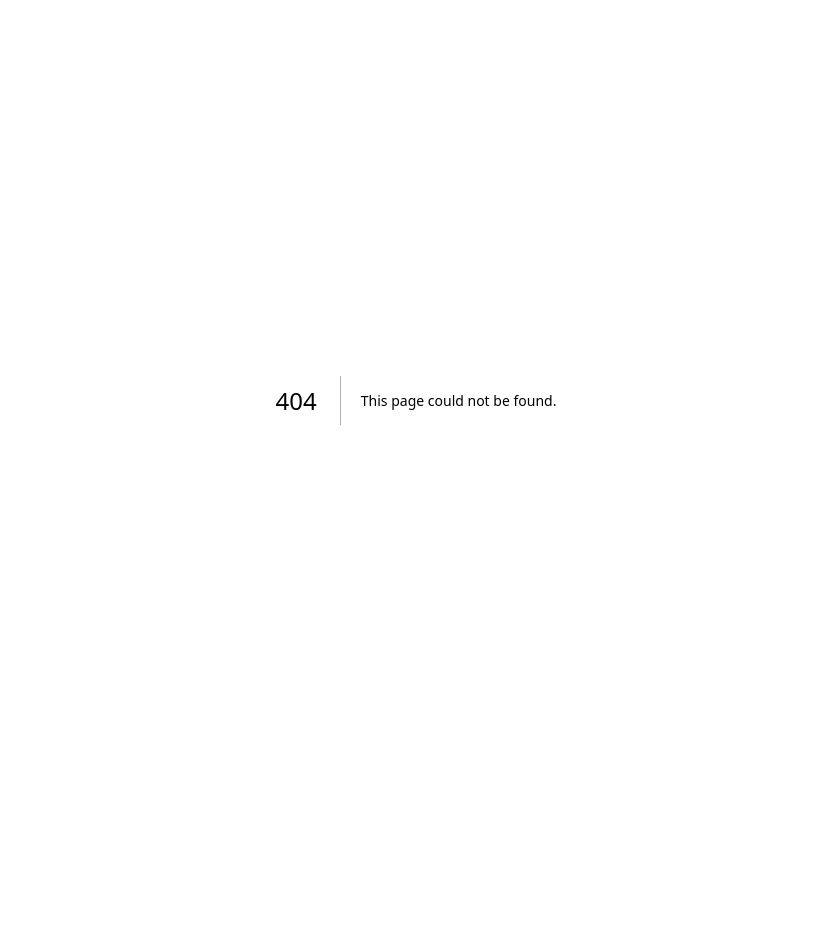
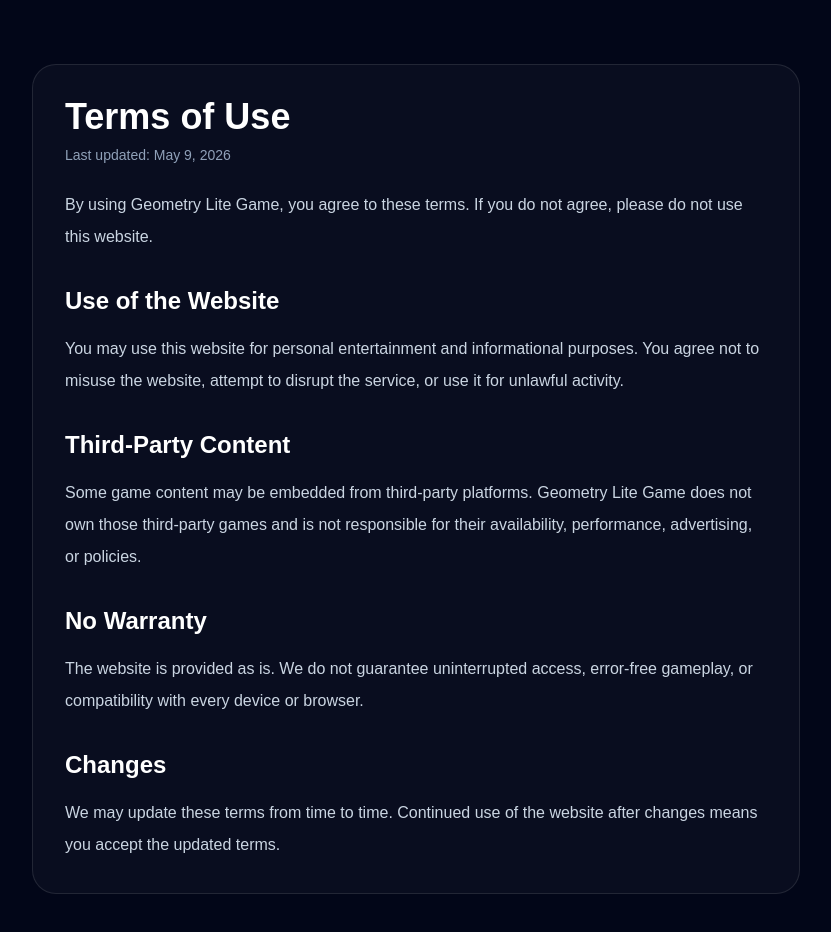
Before and after one commit to security00/geometry-lite-game, a Next.js app: page /terms-of-use in a window 1280 px wide. Before the commit this address had no page. Shown: the top 932 px of the page, without its empty margins (224-1055 px from the left). Before the commit the page ends 800 px from the top, so only its background shows below. Built offline with nearby package versions, Linux system fonts and the light colour scheme.

Commit message:
feat: add legal and about pages

```diff
--- /dev/null
+++ b/app/about/page.tsx
@@ -0,0 +1,24 @@
+export const metadata = {
+  title: "About Us - Geometry Lite Game",
+  description: "Learn about Geometry Lite Game, a simple browser destination for playing Geometry Dash Lite inspired rhythm platformer games online.",
+  alternates: { canonical: "https://geometrylitegame.net/about" },
+};
+
+export default function AboutPage() {
+  return (
+    <main className="min-h-screen bg-slate-950 px-4 py-16 text-white sm:px-6">
+      <article className="mx-auto max-w-3xl rounded-3xl border border-white/10 bg-white/[0.03] p-8 leading-8 text-slate-300">
+        <h1 className="text-4xl font-black text-white">About Us</h1>
+        <p className="mt-6">
+          Geometry Lite Game is a small browser gaming site focused on fast, accessible rhythm platformer gameplay. Our goal is to make it easy for players to enjoy Geometry Dash Lite inspired gameplay directly in the browser without downloads.
+        </p>
+        <p className="mt-4">
+          We publish simple game pages, play guides, tips, and related information for players searching for Geometry Dash, Geometry Dash Lite, and similar rhythm jumping games.
+        </p>
+        <p className="mt-4">
+          Geometry Lite Game is an independent fan-oriented website. All game names, trademarks, and third-party content belong to their respective owners.
+        </p>
+      </article>
+    </main>
+  );
+}
--- a/app/page.tsx
+++ b/app/page.tsx
@@ -87,6 +87,15 @@
           </div>
         </aside>
       </section>
+
+      <footer className="border-t border-white/10 px-4 py-8 text-center text-sm text-slate-400">
+        <nav className="flex flex-wrap justify-center gap-4">
+          <a className="hover:text-white" href="/about">About Us</a>
+          <a className="hover:text-white" href="/privacy-policy">Privacy Policy</a>
+          <a className="hover:text-white" href="/terms-of-use">Terms of Use</a>
+        </nav>
+        <p className="mt-4">© 2026 Geometry Lite Game. All rights reserved.</p>
+      </footer>
     </main>
   );
 }
--- /dev/null
+++ b/app/privacy-policy/page.tsx
@@ -0,0 +1,35 @@
+export const metadata = {
+  title: "Privacy Policy - Geometry Lite Game",
+  description: "Read the Geometry Lite Game privacy policy, including basic information about cookies, third-party embeds, and analytics.",
+  alternates: { canonical: "https://geometrylitegame.net/privacy-policy" },
+};
+
+export default function PrivacyPolicyPage() {
+  return (
+    <main className="min-h-screen bg-slate-950 px-4 py-16 text-white sm:px-6">
+      <article className="mx-auto max-w-3xl rounded-3xl border border-white/10 bg-white/[0.03] p-8 leading-8 text-slate-300">
+        <h1 className="text-4xl font-black text-white">Privacy Policy</h1>
+        <p className="mt-2 text-sm text-slate-400">Last updated: May 9, 2026</p>
+        <p className="mt-6">
+          Geometry Lite Game respects your privacy. This website is designed to provide browser game access and informational content with minimal data collection.
+        </p>
+        <h2 className="mt-8 text-2xl font-bold text-white">Information We May Collect</h2>
+        <p className="mt-4">
+          We may collect basic technical information such as browser type, device type, pages visited, and approximate usage data through standard hosting logs or analytics tools. We do not ask you to create an account or submit personal information to play the game.
+        </p>
+        <h2 className="mt-8 text-2xl font-bold text-white">Third-Party Game Embed</h2>
+        <p className="mt-4">
+          The game may be embedded from a third-party provider. That provider may use its own cookies, storage, analytics, advertising, or gameplay-related technologies. Please review the third-party provider&apos;s policies for more details.
+        </p>
+        <h2 className="mt-8 text-2xl font-bold text-white">Cookies</h2>
+        <p className="mt-4">
+          This site or embedded third-party content may use cookies or local storage to improve functionality, remember preferences, measure performance, or support game features.
+        </p>
+        <h2 className="mt-8 text-2xl font-bold text-white">Contact</h2>
+        <p className="mt-4">
+          If you have privacy questions about this website, please contact the site operator through the repository or domain owner contact channel.
+        </p>
+      </article>
+    </main>
+  );
+}
--- /dev/null
+++ b/app/terms-of-use/page.tsx
@@ -0,0 +1,35 @@
+export const metadata = {
+  title: "Terms of Use - Geometry Lite Game",
+  description: "Read the terms of use for Geometry Lite Game, including acceptable use, third-party content, and disclaimers.",
+  alternates: { canonical: "https://geometrylitegame.net/terms-of-use" },
+};
+
+export default function TermsOfUsePage() {
+  return (
+    <main className="min-h-screen bg-slate-950 px-4 py-16 text-white sm:px-6">
+      <article className="mx-auto max-w-3xl rounded-3xl border border-white/10 bg-white/[0.03] p-8 leading-8 text-slate-300">
+        <h1 className="text-4xl font-black text-white">Terms of Use</h1>
+        <p className="mt-2 text-sm text-slate-400">Last updated: May 9, 2026</p>
+        <p className="mt-6">
+          By using Geometry Lite Game, you agree to these terms. If you do not agree, please do not use this website.
+        </p>
+        <h2 className="mt-8 text-2xl font-bold text-white">Use of the Website</h2>
+        <p className="mt-4">
+          You may use this website for personal entertainment and informational purposes. You agree not to misuse the website, attempt to disrupt the service, or use it for unlawful activity.
+        </p>
+        <h2 className="mt-8 text-2xl font-bold text-white">Third-Party Content</h2>
+        <p className="mt-4">
+          Some game content may be embedded from third-party platforms. Geometry Lite Game does not own those third-party games and is not responsible for their availability, performance, advertising, or policies.
+        </p>
+        <h2 className="mt-8 text-2xl font-bold text-white">No Warranty</h2>
+        <p className="mt-4">
+          The website is provided as is. We do not guarantee uninterrupted access, error-free gameplay, or compatibility with every device or browser.
+        </p>
+        <h2 className="mt-8 text-2xl font-bold text-white">Changes</h2>
+        <p className="mt-4">
+          We may update these terms from time to time. Continued use of the website after changes means you accept the updated terms.
+        </p>
+      </article>
+    </main>
+  );
+}
```
